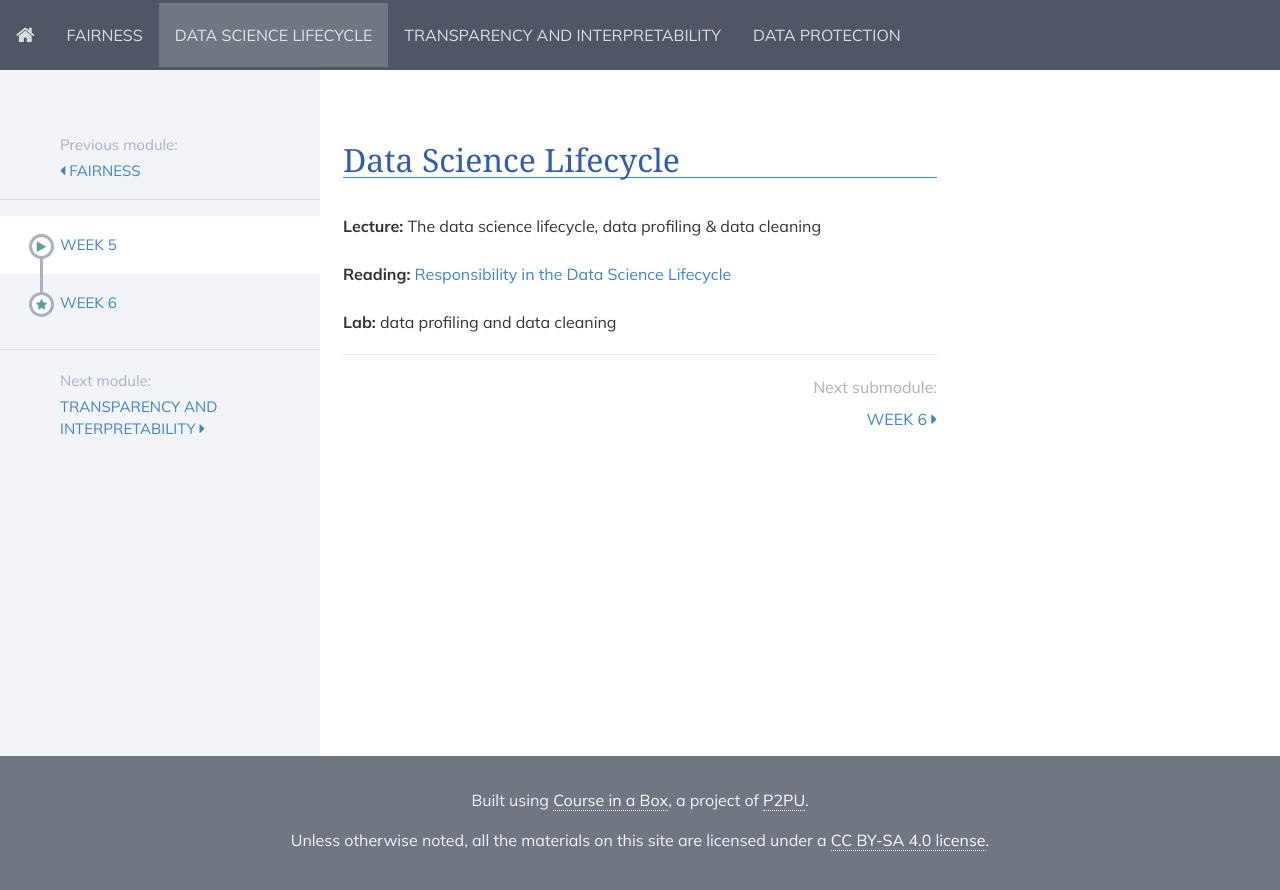
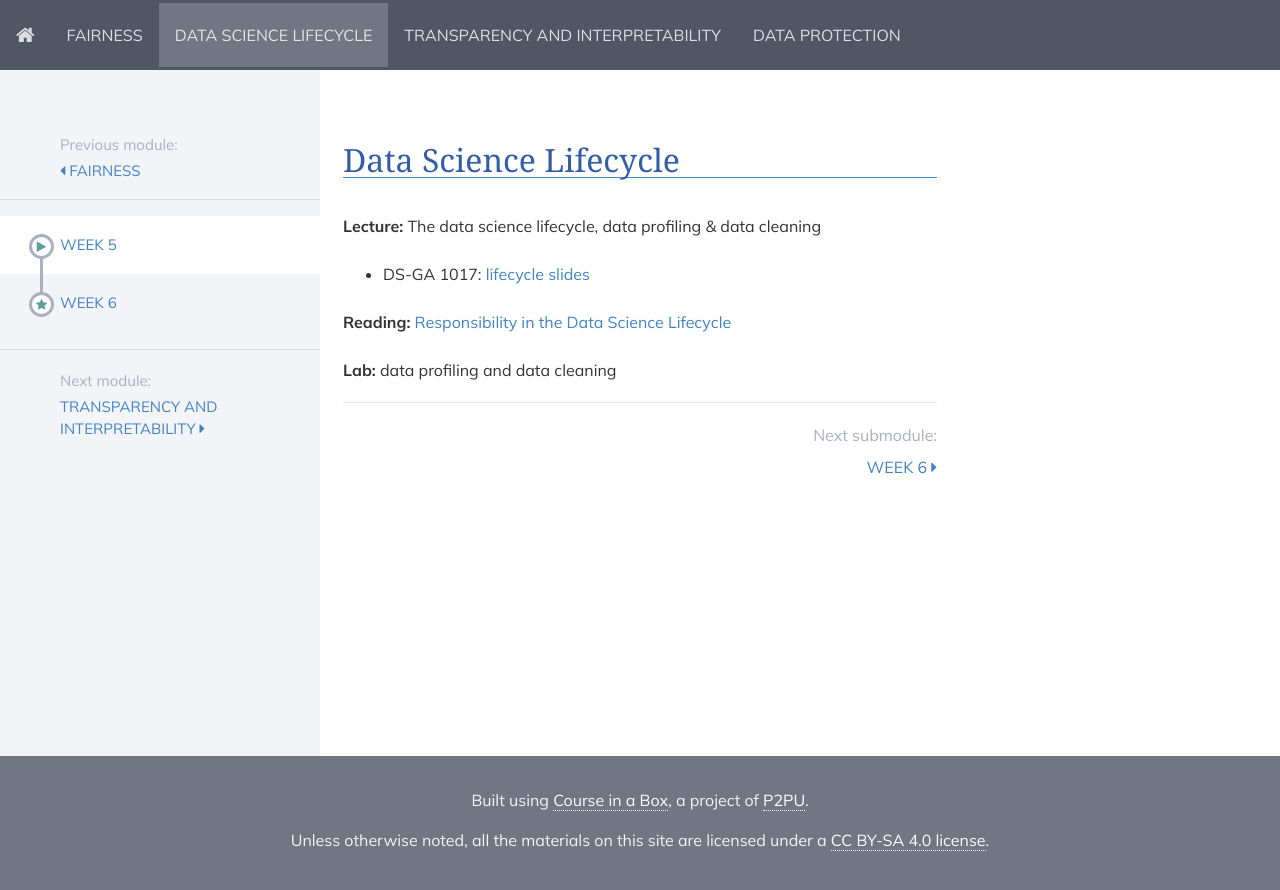
Before and after one commit to DataResponsibly/rds24, a Jekyll site: the page built from modules/data_science_lifecycle/_posts/2000-01-01-week5.md, in a window 1280 px wide. Shown: the top 890 px of the page. Built offline with Jekyll 4.4.1, drawn with Linux system fonts in a browser that asks for light colours; nearby versions of some CDN libraries.

Commit message:
Update 2000-01-01-week5.md

```diff
--- a/modules/data_science_lifecycle/_posts/2000-01-01-week5.md
+++ b/modules/data_science_lifecycle/_posts/2000-01-01-week5.md
@@ -7,7 +7,7 @@ title: Week 5
 **Lecture:** The data science lifecycle, data profiling & data cleaning
 
 <!-- * DS-UA 202: [lifecycle slides](../../../assets/8_Lifecycle_202_2023.pdf) -->
-<!-- *  DS-GA 1017: [lifecycle slides](../../../assets/5_6_Lifecycle_1017.pdf) -->
+*  DS-GA 1017: [lifecycle slides](../../../assets/5_6_Lifecycle_1017.pdf)
 
 **Reading:**  [Responsibility in the Data Science Lifecycle](../../../assets/lifecycle_reader_2024.pdf)
 
```
